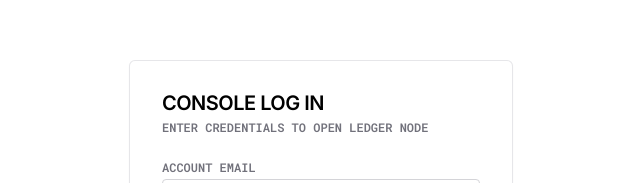
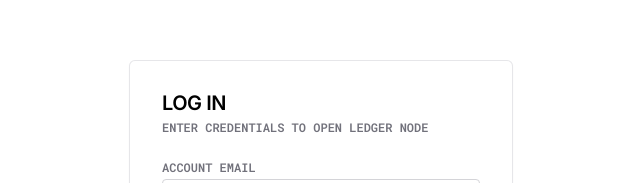
Before and after one commit to corbantechnologies/mannabooks, a Next.js app: page /login in a window 1280 px wide. Shown: the part 154-337 px from the top of the page, without its empty margins (319-959 px from the left). Built offline with nearby package versions, Linux system fonts and the light colour scheme; no server answers.

Commit message:
update text

```diff
--- a/src/app/(auth)/login/page.tsx
+++ b/src/app/(auth)/login/page.tsx
@@ -68,7 +68,7 @@ function LoginFormContent() {
       <div className="card-modern w-full max-w-sm p-8 space-y-6 bg-white">
 
         <div className="space-y-1.5">
-          <h2 className="text-xl font-semibold tracking-tight uppercase leading-none font-sans text-black">Console Log In</h2>
+          <h2 className="text-xl font-semibold tracking-tight uppercase leading-none font-sans text-black">Log In</h2>
           <p className="text-xs text-zinc-500 font-mono uppercase font-semibold">Enter credentials to open ledger node</p>
         </div>
 
```
